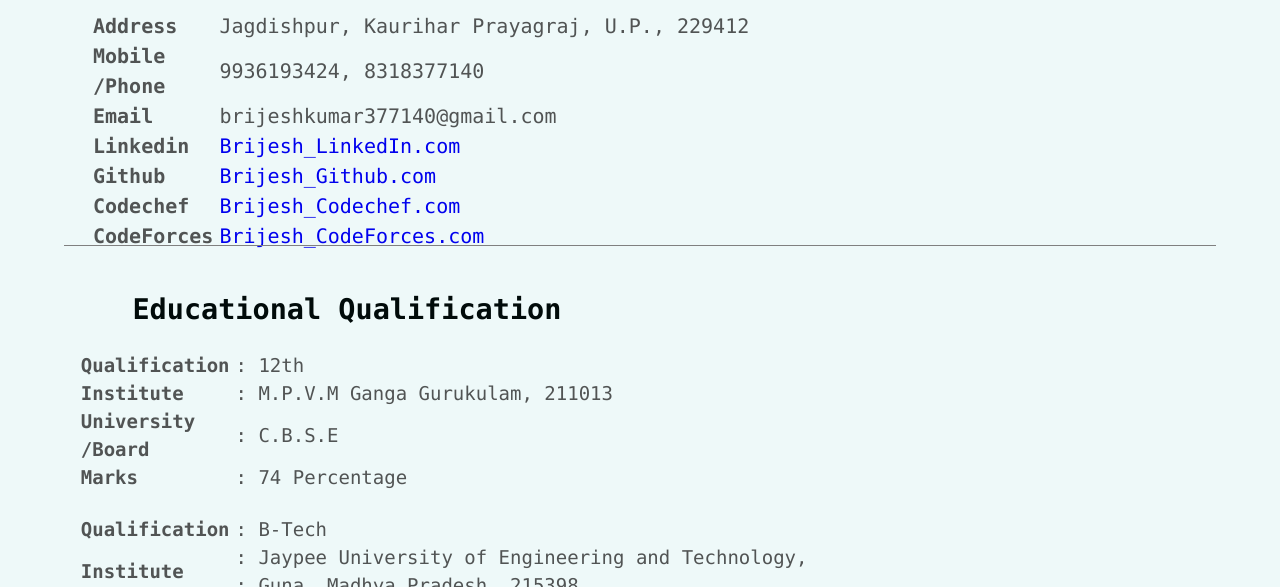
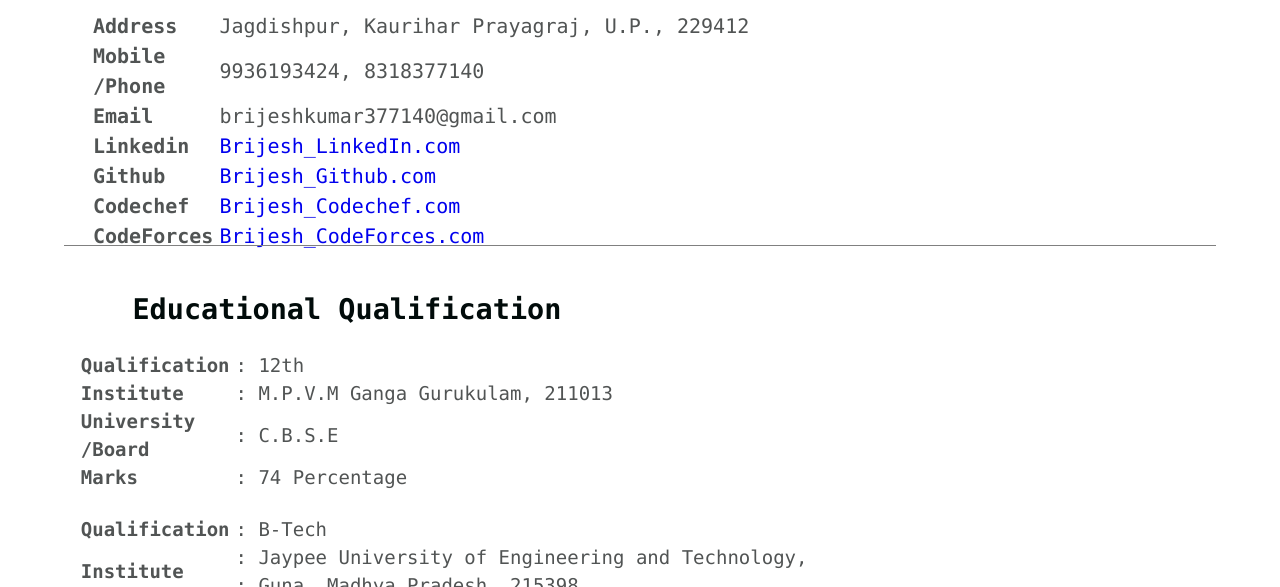
Before and after one commit to BRIJESH6063/BRIJESH6063.github.io, a plain HTML site: page index.html in a window 1280 px wide. Shown: the part 213-800 px from the top of the page. Drawn offline with Linux system fonts and the light colour scheme.

Commit message:
bg-color white

```diff
--- a/css/resume.css
+++ b/css/resume.css
@@ -178,7 +178,7 @@ th, td{
 
 }
 body{
-  background-color: #EEF9F9 ;
+  /* background-color: #EEF9F9 ; */
 }
 
 .a1 {
```
